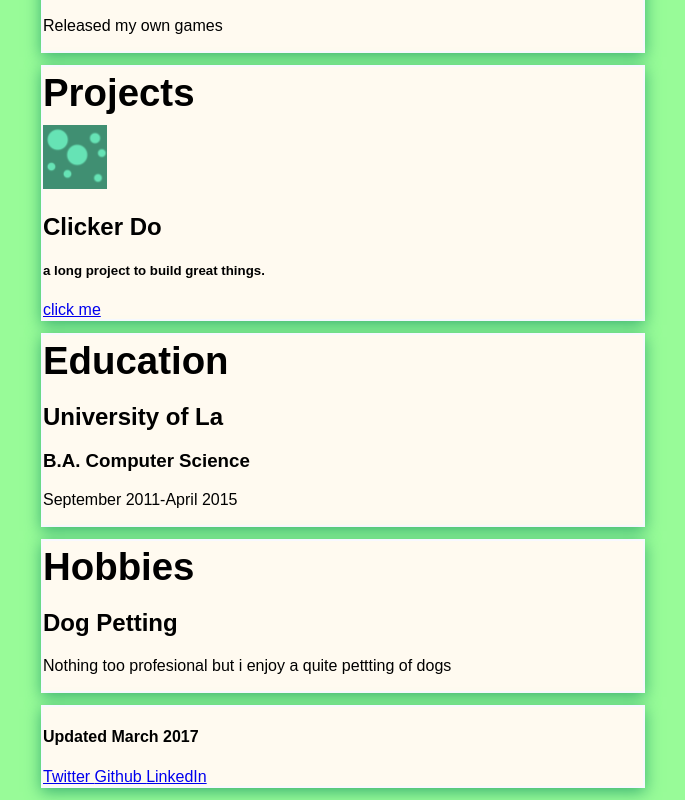
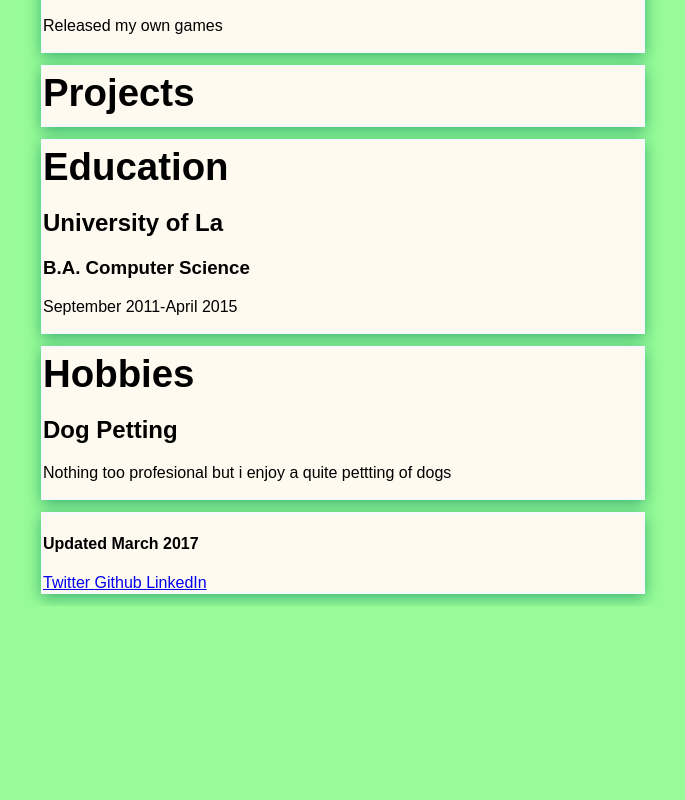
Before and after one commit to Vidsneezes/InteractiveResume, a React (Create React App) app: page / in a window 1280 px wide. Shown: the part 935-1735 px from the top of the page, without its empty margins (299-984 px from the left). After the commit the page ends 1541 px from the top, so only its background shows below. Built offline with nearby package versions, Linux system fonts and the light colour scheme.

Commit message:
implemented parsing of json for project jsx

```diff
--- a/src/App.js
+++ b/src/App.js
@@ -36,6 +36,11 @@ class App extends Component {
     }
 
     let project = null;
+    if(Resume.projects){
+      project = (
+        <Project projects={Resume.projects} alt="default image"/>
+      );
+    }
     return (
       <div className="App">
         <Page title="Info">
@@ -48,7 +53,7 @@ class App extends Component {
           {workhistory}
         </Page>
         <Page title="Projects">
-          <Project image={images["default"]} alt="default image"/>
+          {project}
         </Page>
         <Page title="Education">
           <Education />
--- a/src/components/project/Project.jsx
+++ b/src/components/project/Project.jsx
@@ -1,17 +1,32 @@
 import React, { Component } from 'react';
+import Images from '../../Images.js'
 
 class Project extends Component {
+  constructor(props){
+    super(props);
+    this.images = Images();
+  }
+
   render() {
+    let projects = this.props.projects;
+    let projectDisplay = null;
+    if(projects){
+      projectDisplay = projects.map((project, i)=>{
+        <div>
+          <div>
+          <img src={this.images[project.image]} alt={this.props.alt} />
+          </div>
+          <div className="project-intro">
+              <h2>{project.name}</h2>
+              <h5>{project.description}</h5>
+              <a href={project.link}>Link to Project </a>
+          </div>
+        </div>
+      });
+    }
     return (
       <div className="project">
-        <div>
-          <img src={this.props.image} alt={this.props.alt} />
-        </div>
-        <div className="project-intro">
-              <h2>Clicker Do</h2>
-              <h5>a long project to build great things.</h5>
-              <a href="https://www.google.com">click me </a>
-        </div>
+        {projectDisplay}
       </div>
     );
   }
--- a/src/resume.json
+++ b/src/resume.json
@@ -42,6 +42,12 @@
             "description":"a long project to build great things",
             "link":"https://www.google.com",
             "image": "project1"
+        },
+        {
+            "name":"ClickerDoEx",
+            "description":"a long project to build great things",
+            "link":"https://www.google.com",
+            "image": "project2"
         }
     ],
     "weirdWord":"okabe"
```
